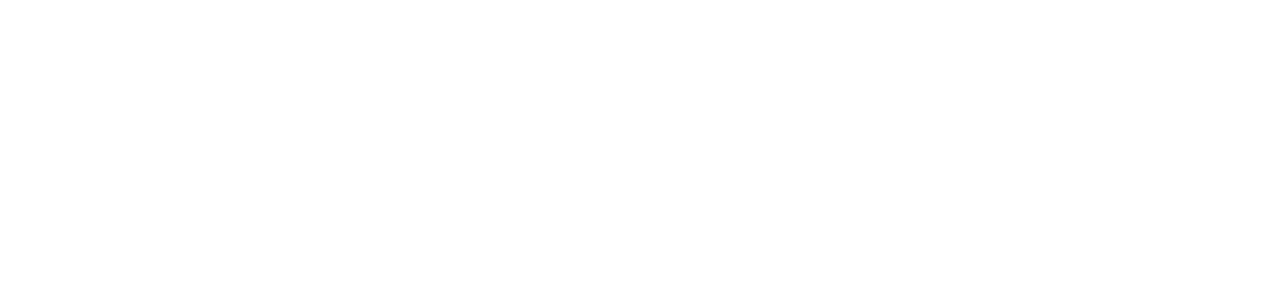
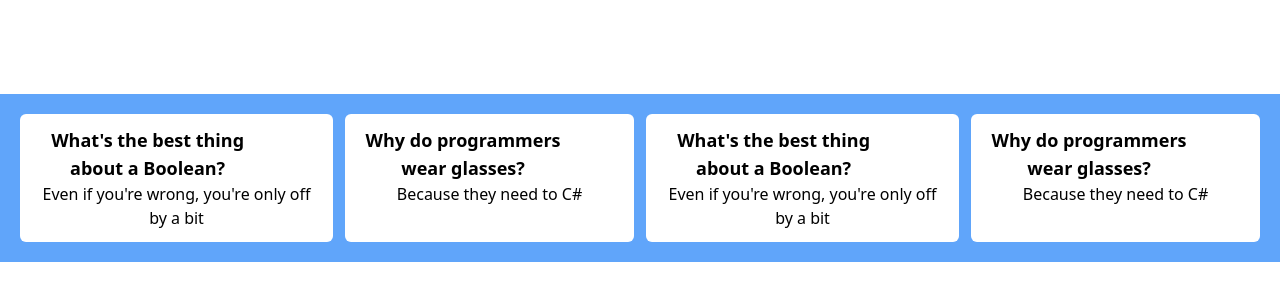
Before and after one commit to divinecharlotte/React-projects, a React (Create React App) app in the folder react-projects/: page / in a window 1280 px wide. Shown: the part 6572-6872 px from the top of the page. Before the commit the page ends 6300 px from the top, so only its background shows below. Built offline with nearby package versions, Linux system fonts and the light colour scheme.

Commit message:
solve exercesise8

```diff
--- a/react-projects/src/App.js
+++ b/react-projects/src/App.js
@@ -5,6 +5,7 @@
 import Exercesise4 from "./components/Exercesise4";
 import Exercesise5 from "./components/Exercesise5";
 import Exercesise6 from "./components/Exercesise6";
+import Exercise8 from "./components/Exercise8";
 
 function App() {
   return <div className="App">
@@ -15,7 +16,7 @@
     <Exercesise5/>
     <Exercesise6/>
     <Exercesie7/>
-
+    <Exercise8/>
   </div>;
 }
 
--- /dev/null
+++ b/react-projects/src/components/DataEx8.js
@@ -0,0 +1,24 @@
+const DataEx8 =[
+	{
+		id: 1,
+		setup: "What's the best thing about a Boolean?",
+		punchline: "Even if you're wrong, you're only off by a bit"
+	},
+	{
+		id: 2,
+		setup: "Why do programmers wear glasses?",
+		punchline: "Because they need to C#"
+	},
+    {
+		id: 3,
+		setup: "What's the best thing about a Boolean?",
+		punchline: "Even if you're wrong, you're only off by a bit"
+	},
+	{
+		id: 4,
+		setup: "Why do programmers wear glasses?",
+		punchline: "Because they need to C#"
+	}
+]
+
+export default DataEx8
--- /dev/null
+++ b/react-projects/src/components/Exercise8.js
@@ -0,0 +1,26 @@
+import React from 'react'
+import Joke from './Joke'
+import DataEx8 from './DataEx8'
+const Exercise8 = () => {
+    const oneJoke = DataEx8.map((joke)=>{
+        return(
+        <Joke
+        key={joke.id}
+        title={joke.setup}
+        paragraph={joke.punchline}
+        />
+        )
+    })
+  return (
+    <div
+    className="w-auto h-[900px]  flex   items-center justify-center  "
+    >
+        <div className='bg-blue-400 flex  gap-3  p-5'>
+            {oneJoke}
+        </div>
+
+    </div>
+  )
+}
+
+export default Exercise8
--- /dev/null
+++ b/react-projects/src/components/Joke.js
@@ -0,0 +1,14 @@
+import React from 'react'
+
+const Joke = (props) => {
+  return (
+    <div className='bg-white  p-3 rounded-md text-center'>
+        <h1 className='font-bold text-lg w-[80%]'>
+{props.title}
+        </h1>
+        <p>{props.paragraph}</p>
+    </div>
+  )
+}
+
+export default Joke
```
